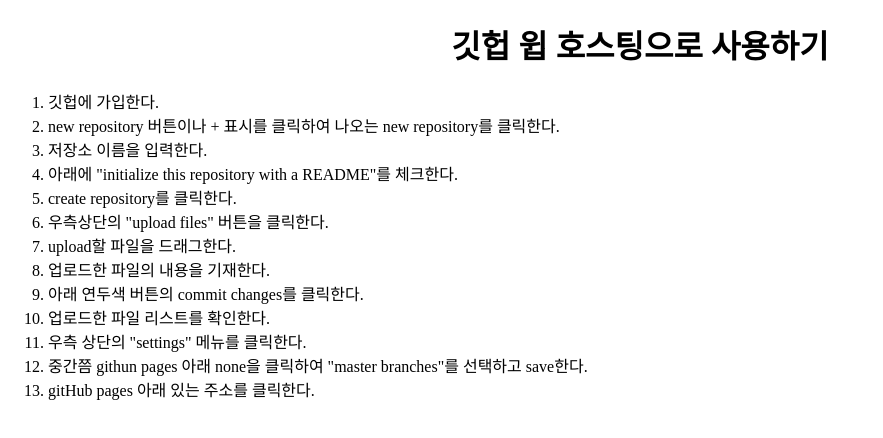
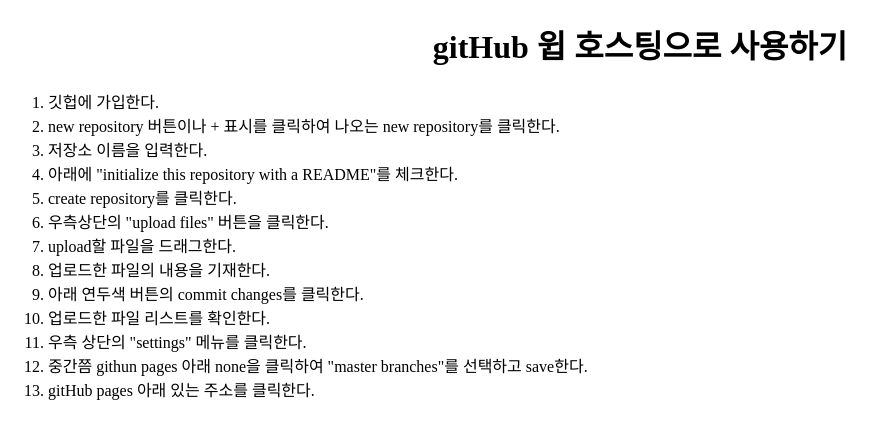
Before and after one commit to khk1493/k, a plain HTML site: page memory/01_how_to_use_gitHub.html in a window 1280 px wide. Shown: the whole page, without its empty margins (0-883 px from the left). Drawn offline with Linux system fonts and the light colour scheme.

Commit message:
Add files via upload

```diff
--- a/memory/01_how_to_use_gitHub.html
+++ b/memory/01_how_to_use_gitHub.html
@@ -9,7 +9,7 @@
 	</style>
 </head>
 <body>
-	<h1>깃헙 윕 호스팅으로 사용하기</h1>
+	<h1>gitHub 윕 호스팅으로 사용하기</h1>
 	<ol>
 		<li>깃헙에 가입한다.</li>
 		<li>new repository 버튼이나 + 표시를 클릭하여 나오는 new repository를 클릭한다.</li>
```
